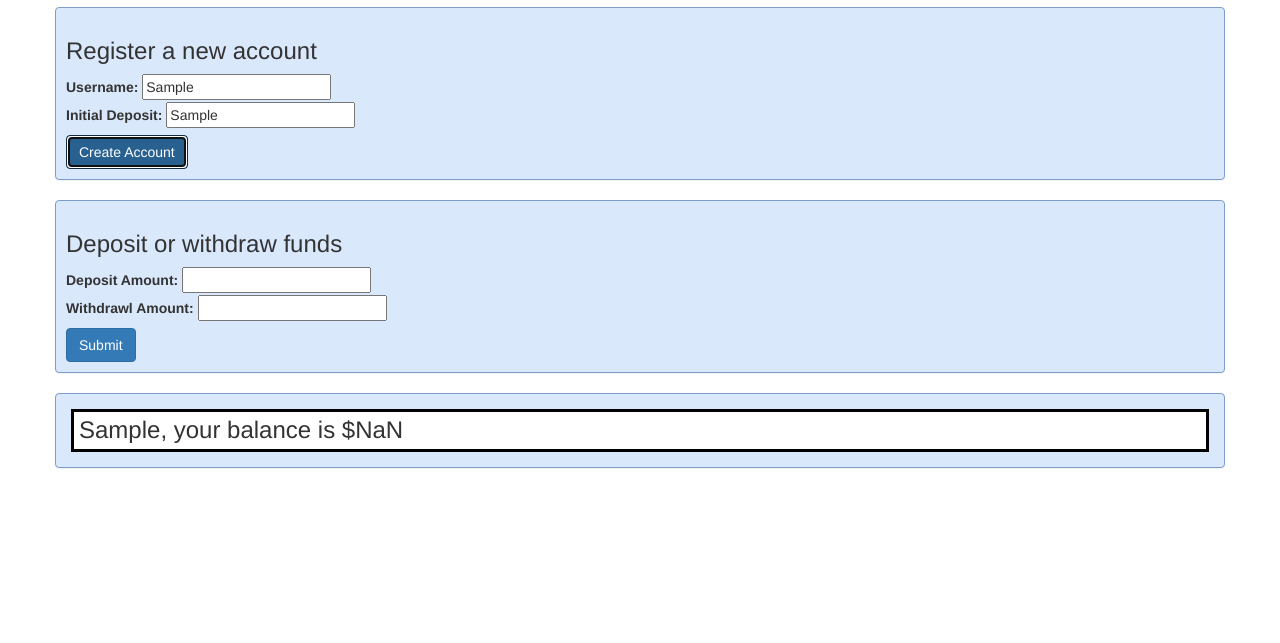
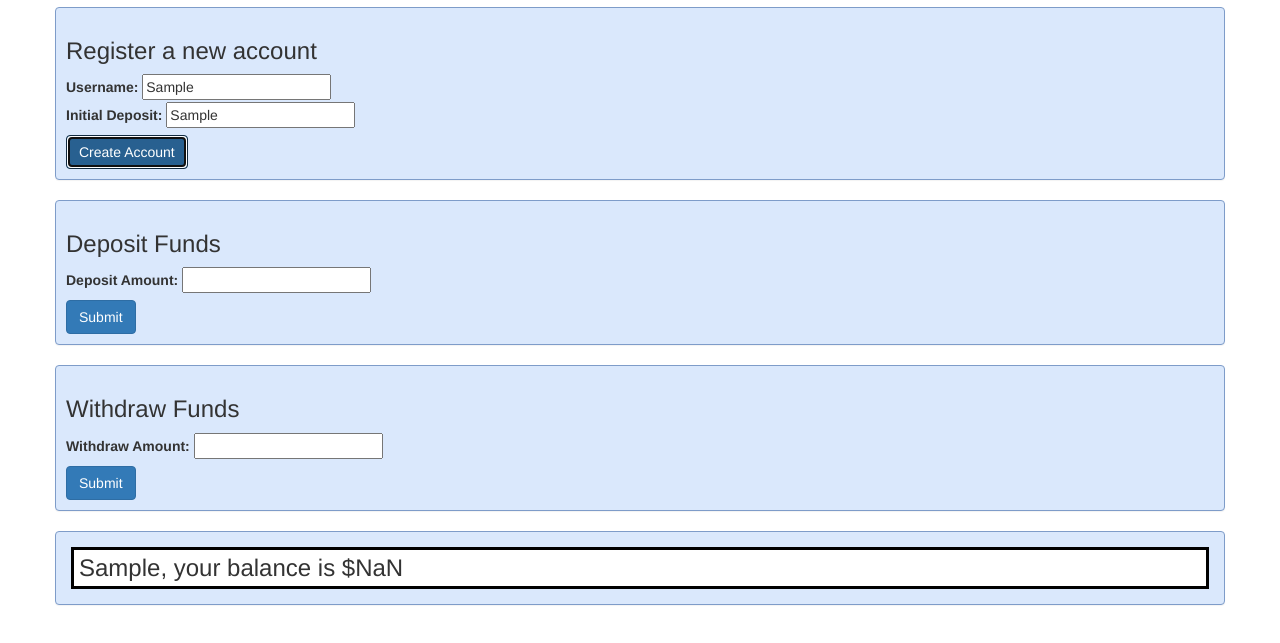
Before and after one commit to benjpac/bank, a plain HTML site: page index.html in a window 1280 px wide. Both pictures are taken after typing "Sample", "Sample" into the empty fields and a click on the button "Create Account". Shown: the part 63-706 px from the top of the page. Drawn offline with nearby package versions, Linux system fonts and the light colour scheme.

Commit message:
refactor code

```diff
--- a/css/styles.css
+++ b/css/styles.css
@@ -5,12 +5,20 @@
   padding: 10px;
 }
 
-.inline {
-  display: inline-block;
+.btn-primary {
+  margin-top: 5px;
 }
 
-.btn-primary {
-  margin-top: 5px;
+.deposit {
+  display: none;
+}
+
+.withdraw {
+  display: none;
+}
+
+.balance {
+  display: none;
 }
 
 #header {
@@ -18,7 +26,6 @@
 }
 
 #balance {
-  display: none;
   margin: 5px;
   padding: 5px;
   background-color: white;;
--- a/index.html
+++ b/index.html
@@ -14,34 +14,33 @@
   <body>
     <div class="container">
       <h1 id="header">Welcome to the Epicodus Credit Union!</h1>
-      <div class="row">
+      <div class="register row panel">
         <form id="register">
-          <div class="col-md-12 panel">
           <h3>Register a new account</h3>
           <label for="username">Username:</label>
           <input id="username" type="text"><br>
           <label for="initialDeposit">Initial Deposit:</label>
           <input id="initialDeposit" type="text"><br>
           <button type="submit" class="btn btn-primary">Create Account</button>
-          </div>
         </form>
       </div>
-      <div class="row">
-        <form id="accountAction">
-          <div class="col-md-12 panel">
-            <h3>Deposit or withdraw funds</h3>
+      <div class="deposit row panel">
+        <form id="deposit">
+          <h3>Deposit Funds</h3>
           <label for="depositAmount">Deposit Amount:</label>
           <input id="depositAmount" type="text"><br>
-            <label for="withdrawlAmount">Withdrawl Amount:</label>
-            <input id="withdrawlAmount" type="text"><br>
+          <button type="submit" class="btn btn-primary">Submit</button>
+        </form>
+      </div>
+      <div class="withdraw row panel">
+        <form id="withdraw">
+          <h3>Withdraw Funds</h3>
+          <label for="withdrawAmount">Withdraw Amount:</label>
+          <input id="withdrawAmount" type="text"><br>
           <button type="submit" class="btn btn-primary">Submit</button>
       </div>
-        </form>
-      </div>
-      <div class="row">
-        <div class="col-md-12 panel">
-          <h3 id="balance" class="inline"></h3>
-        </div>
+      <div class="balance row panel">
+        <h3 id="balance"></h3>
       </div>
     </div>
   </body>
--- a/js/scripts.js
+++ b/js/scripts.js
@@ -9,30 +9,24 @@
 var accounts = {};
 //business logic
 function BankAccount(username, initialDeposit) {
-  debugger;
   this.username = username;
-  this.balance = initialDeposit;
+  this.balance = parseFloat(initialDeposit);
+  this.nameBalance = function() {
+    return this.username + ", your balance is $" + this.balance;
+  }
+  this.withdrawal = function(withdrawalAmount) {
+    withdrawalAmount = parseFloat(withdrawalAmount);
+    return this.balance -= withdrawalAmount;
+  }
+  this.deposit = function(depositAmount) {
+    depositAmount = parseFloat(depositAmount);
+    return this.balance += depositAmount;
+  }
 }
 
 function createAccount(username, initialDeposit) {
   accounts[name] = new BankAccount(username, initialDeposit);
   console.log(accounts);
-}
-
-BankAccount.prototype.nameBalance = function() {
-  return this.username + ", your balance is $" + this.balance;
-}
-
-BankAccount.prototype.accountAction = function(depositAmount, withdrawlAmount) {
-  if (!withdrawlAmount) {
-    withdrawlAmount = 0;
-  }
-  if (!depositAmount) {
-    depositAmount = 0;
-  }
-  this.balance -= withdrawlAmount;
-  this.balance += depositAmount;
-  return this.balance;
 }
 
 // user interface logic
@@ -41,16 +35,23 @@ $(document).ready(function() {
     event.preventDefault();
     debugger;
     var username = $("#username").val();
-    var initialDeposit = parseFloat($("#initialDeposit").val());
+    var initialDeposit = $("#initialDeposit").val();
     createAccount(username, initialDeposit);
-    $("#balance").show()
+    $(".balance").show();
+    $(".deposit").show();
+    $(".withdraw").show();
     $("#balance").text(accounts[name].nameBalance());
   })
-  $("#accountAction").submit(function(event) {
+  $(".deposit").submit(function(event) {
     event.preventDefault();
-    var depositAmount = parseFloat($("#depositAmount").val());
-    var withdrawlAmount = parseFloat($("#withdrawlAmount").val());
-    accounts[name].accountAction(depositAmount, withdrawlAmount)
+    var depositAmount = $("#depositAmount").val();
+    accounts[name].deposit(depositAmount);
+    $("#balance").text(accounts[name].nameBalance());
+  });
+  $("#withdraw").submit(function(event) {
+    event.preventDefault();
+    var withdrawAmount = $("#withdrawAmount").val();
+    accounts[name].withdrawal(withdrawAmount);
     $("#balance").text(accounts[name].nameBalance());
   });
 });
```
Lines whose indentation alone changed are shown as unchanged.
